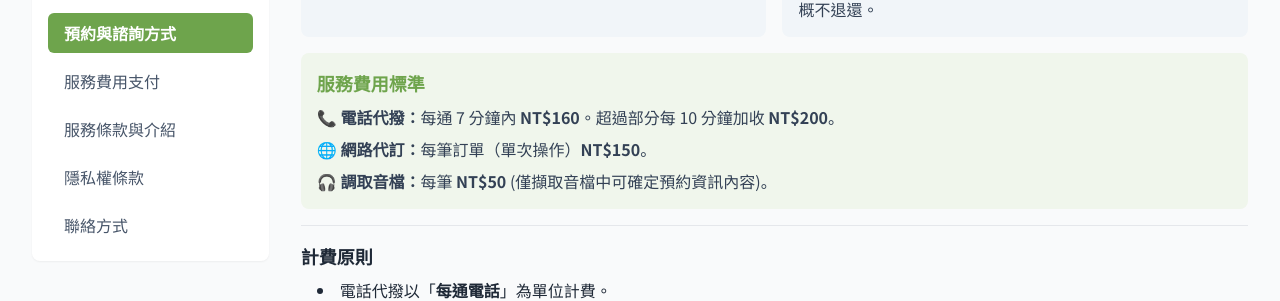
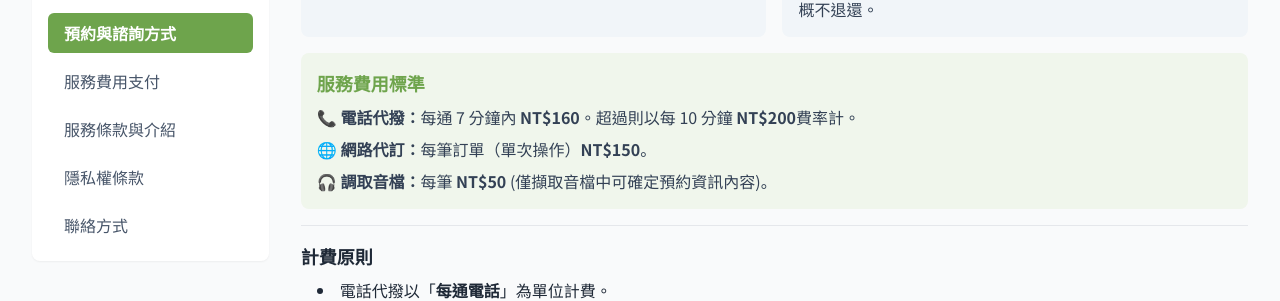
Before and after one commit to keicha2025/keicha, a Jekyll site: the page built from denwa.html, in a window 1280 px wide and 900 px high, scrolled down 2710 px. Shown: the part 155-456 px from the top of the window. Built offline with Jekyll 4.4.1, drawn with Linux system fonts in a browser that asks for light colours; nearby versions of some CDN libraries; some web fonts are replaced.

Commit message:
Update denwa.html

```diff
--- a/denwa.html
+++ b/denwa.html
@@ -395,7 +395,7 @@ scripts: ""
                             <div class="bg-[#f0f6ec] p-4 rounded-lg md:col-span-2">
                                 <h4 class="font-semibold text-lg text-brandGreen mb-2">服務費用標準</h4>
                                 <div class="space-y-2">
-                                    <p><strong>📞 電話代撥：</strong>每通 7 分鐘內 <strong>NT$160</strong>。超過部分每 10 分鐘加收 <strong>NT$200</strong>。</p>
+                                    <p><strong>📞 電話代撥：</strong>每通 7 分鐘內 <strong>NT$160</strong>。超過則以每 10 分鐘 <strong>NT$200</strong>費率計。</p>
                                     <p><strong>🌐 網路代訂：</strong>每筆訂單（單次操作）<strong>NT$150</strong>。</p>
                                     <p><strong>🎧 調取音檔：</strong>每筆 <strong>NT$50</strong> (僅擷取音檔中可確定預約資訊內容)。</p>
                                 </div>
```
